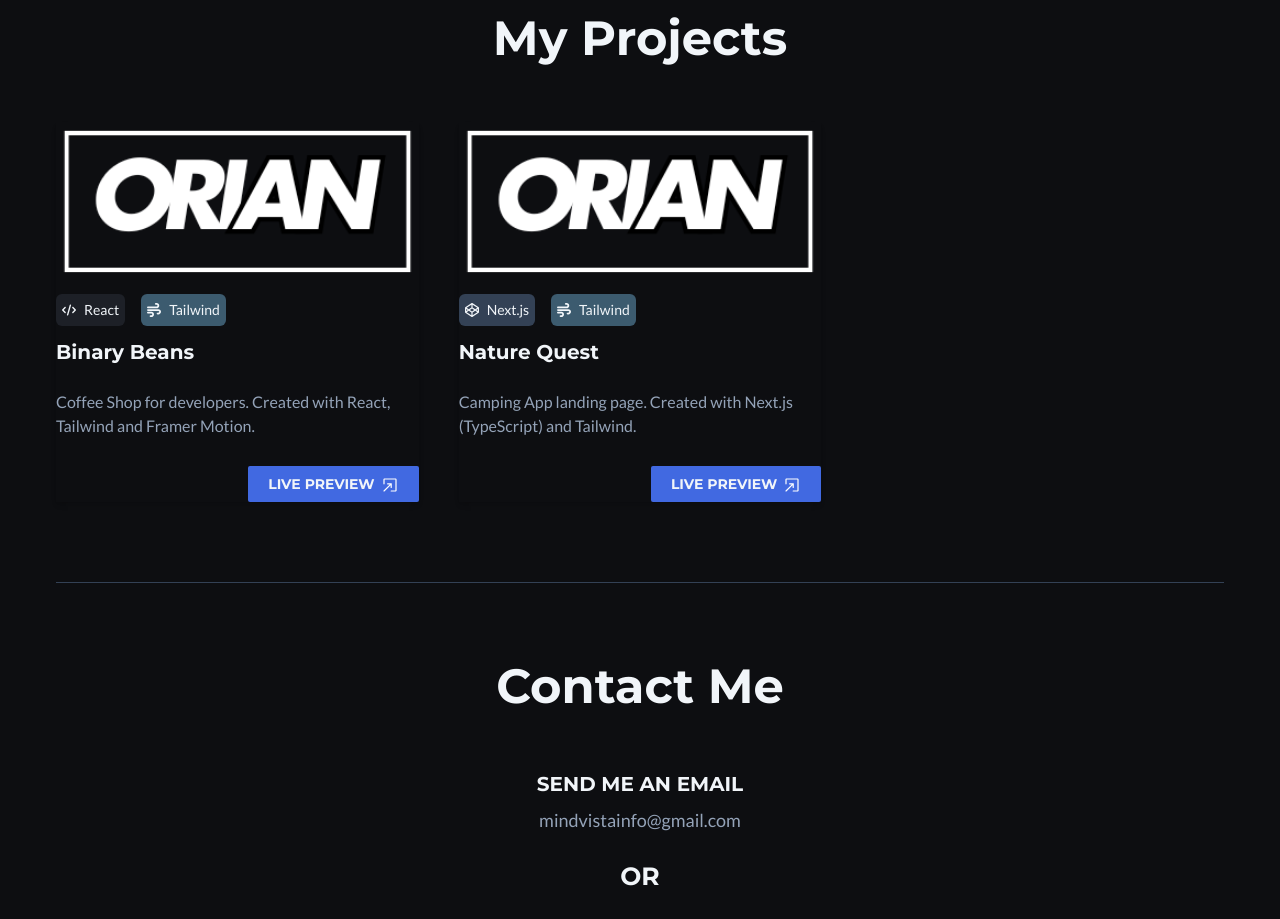
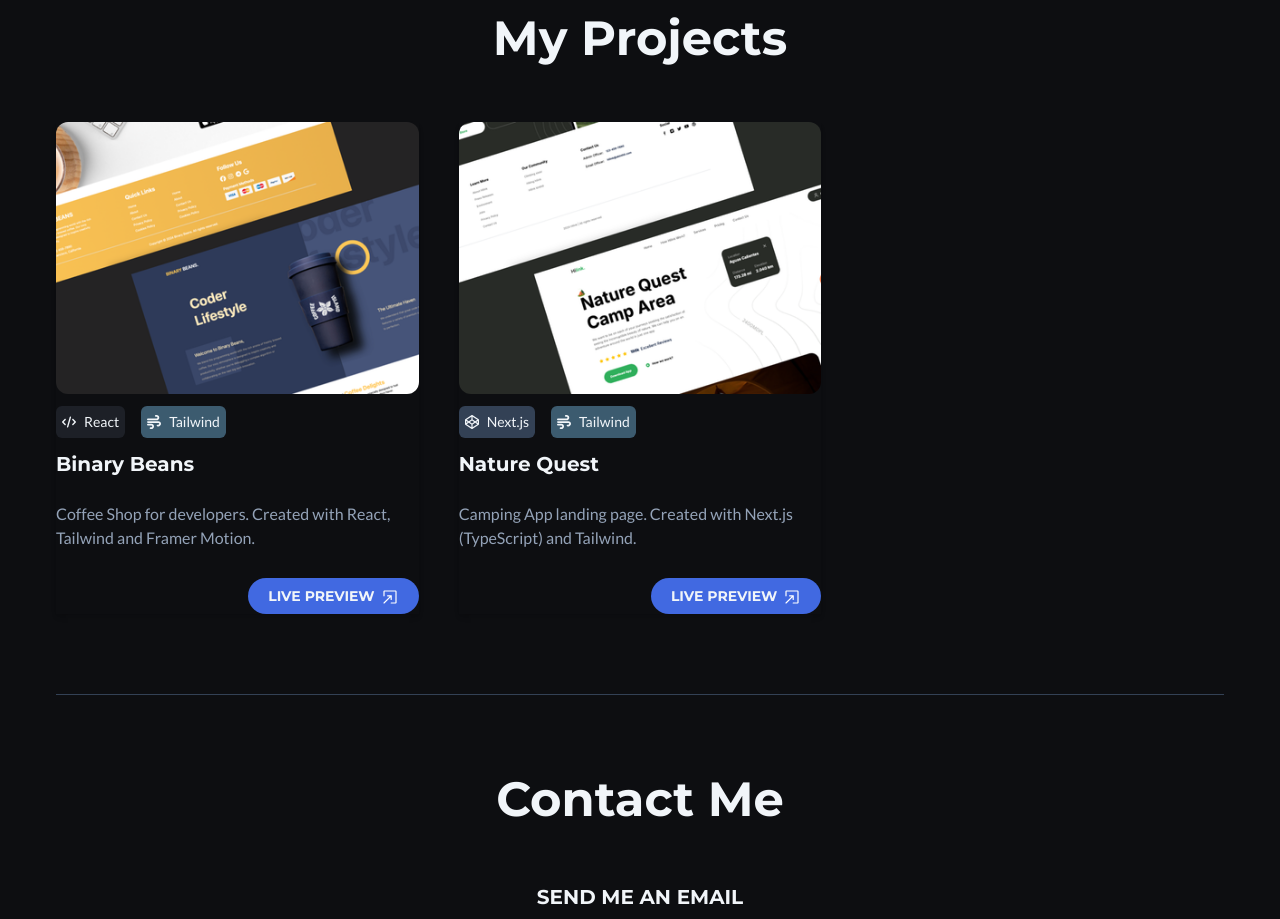
Before and after one commit to OriPerez7/portfolio-website, a React (Vite) app: page / in a window 1280 px wide. Shown: the part 1600-2519 px from the top of the page. Built offline with nearby package versions, Linux system fonts and the light colour scheme.

Commit message:
Add projects images and round buttons

```diff
--- a/src/components/home/Projects/ProjectItem.jsx
+++ b/src/components/home/Projects/ProjectItem.jsx
@@ -16,14 +16,14 @@ const ProjectItem = ({
   return (
     <div>
       <div className="min-w-[300px] max-w-[400px] cursor-pointer shadow-md transition ease-in-out delay-100 hover:scale-110 duration-200 flex flex-col gap-3">
-        <img src={image} alt={`${title} image`} />
+        <img src={image} alt={`${title} image`} className="rounded-xl" />
         <div className="flex gap-4">
           {tag} {otherTag}
         </div>
         <h3 className="mb-3">{title}</h3>
         <p className="text-md mb-4">{description}</p>
         <div className="flex gap-10 justify-end">
-          <button className="btn-primary" onClick={openNewPreviewLink}>
+          <button className="btn-primary rounded-full" onClick={openNewPreviewLink}>
             Live preview
             <RxOpenInNewWindow className="inline ml-1.5 text-lg text-white" />
           </button>
--- a/src/components/home/Projects/projectsList.js
+++ b/src/components/home/Projects/projectsList.js
@@ -2,13 +2,15 @@ import { ReactTag, NextJSTag, TailwindTag } from './Tag';
 import { TAGS } from '../../constants';
 
 import logo from '../../../assets/logo.png';
+import binaryBeans from '../../../assets/binary-beans-cover.png';
+import natureQuest from '../../../assets/camping-app-cover.png';
 
 export const projects = [
     {
       title: 'Binary Beans',
       description:
         'Coffee Shop for developers. Created with React, Tailwind and Framer Motion.',
-      image: logo,
+      image: binaryBeans,
       tagIcon: ReactTag,
       otherTag: TailwindTag,
       tag: TAGS.frontend,
@@ -18,7 +20,7 @@ export const projects = [
       title: 'Nature Quest',
       description:
         'Camping App landing page. Created with Next.js (TypeScript) and Tailwind.',
-      image: logo,
+      image: natureQuest,
       tagIcon: NextJSTag,
       otherTag: TailwindTag,
       tag: TAGS.frontend,
```
Also changed, not shown: src/assets/binary-beans-cover.png (added), src/assets/camping-app-cover.png (added).
